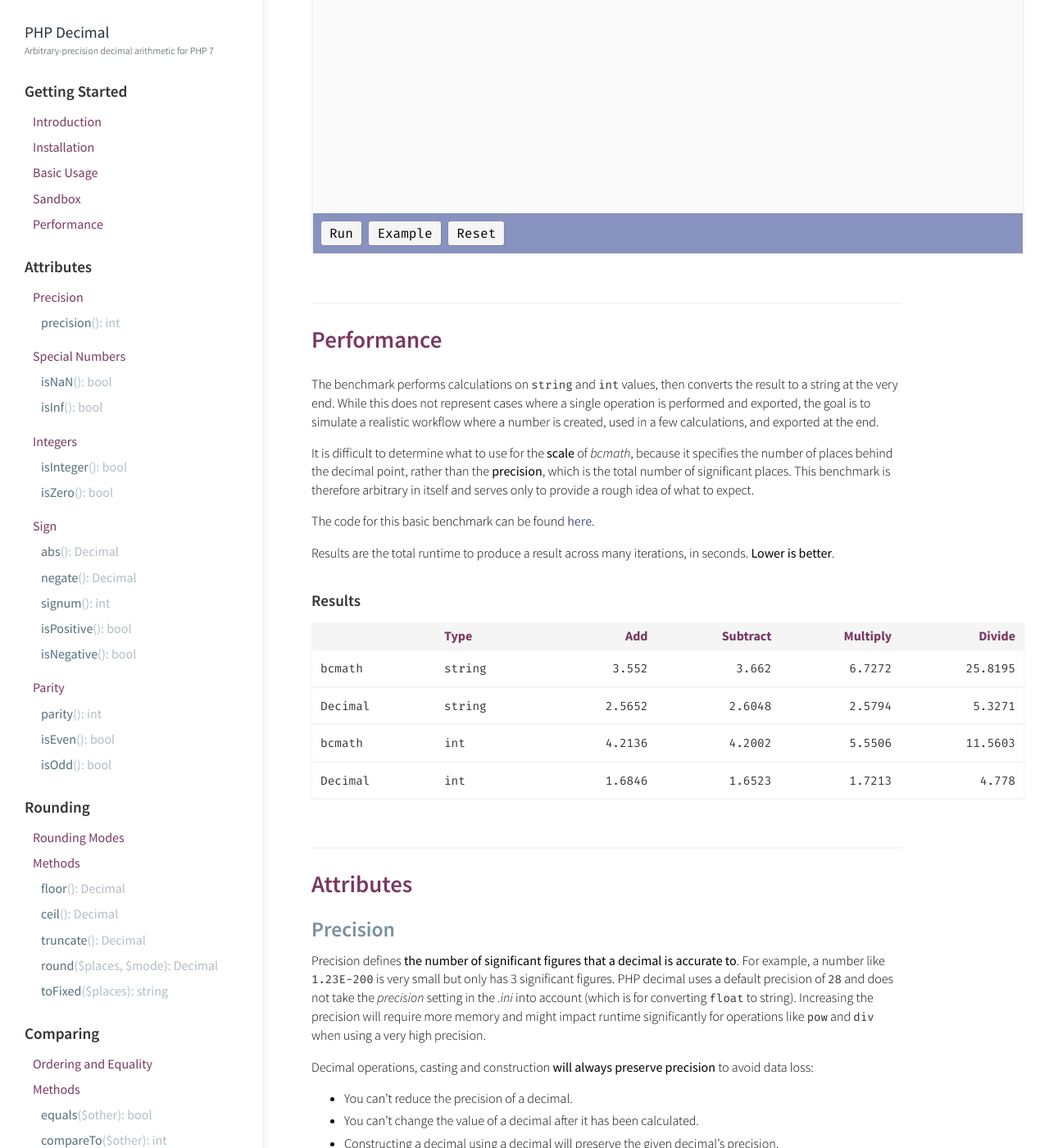
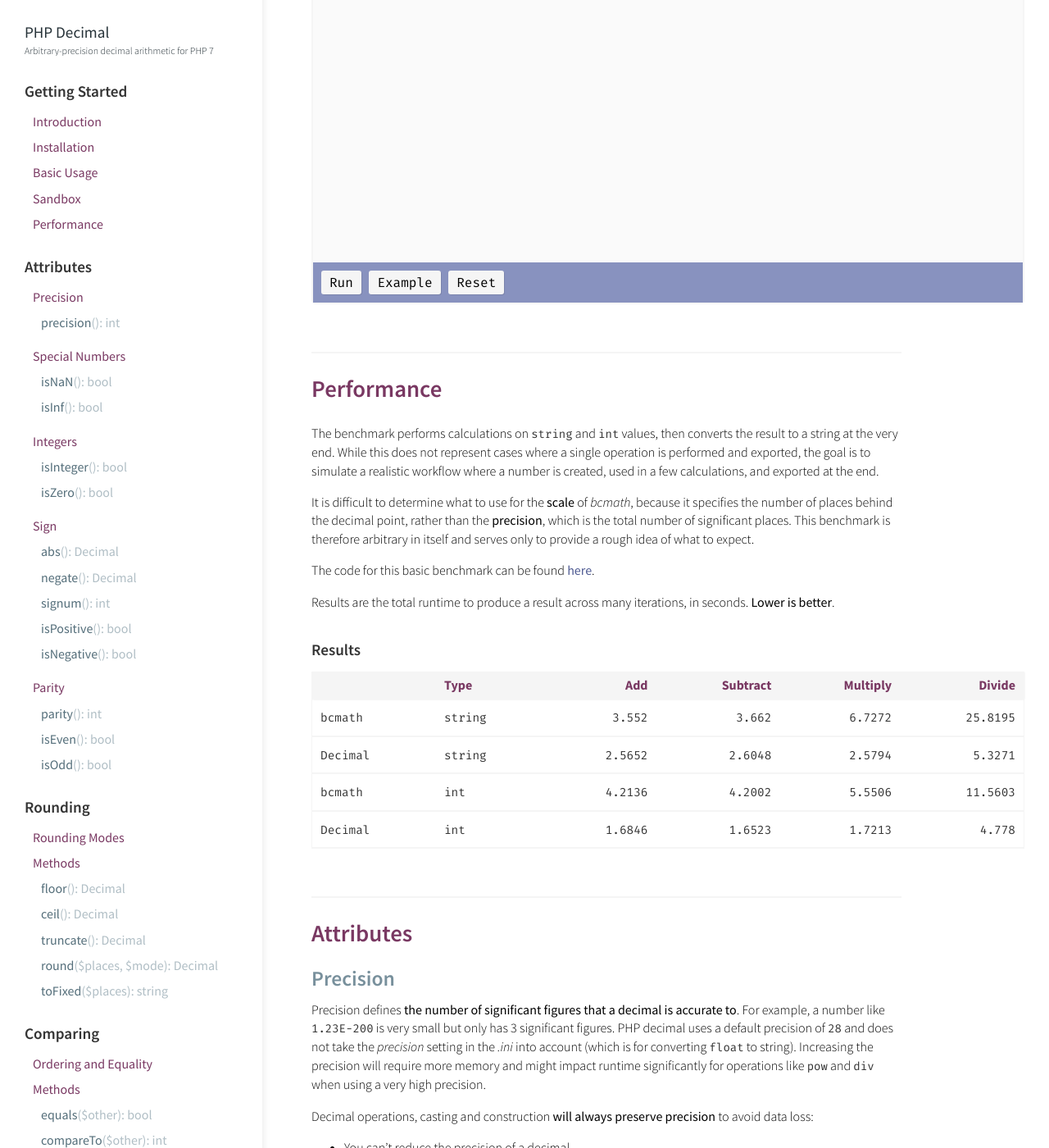
Before and after one commit to php-decimal/php-decimal.github.io, a Jekyll site: the page built from templates/main.md, in a window 1280 px wide and 1400 px high, scrolled down 4237 px. Shown: the whole window at 82% size. Built offline with Jekyll 4.4.1, drawn with Linux system fonts in a browser that asks for light colours; our own code applies the rules of GitHub Pages for plain Markdown files.

Commit message:
Update _sandbox.scss

```diff
--- a/_sass/_sandbox.scss
+++ b/_sass/_sandbox.scss
@@ -11,7 +11,7 @@
         padding: 10px !important;
 
         #sandbox-editor {
-            height: 300px;
+            height: 360px;
             display: block;
             width: 100%;
             font-size: 1em;
```
